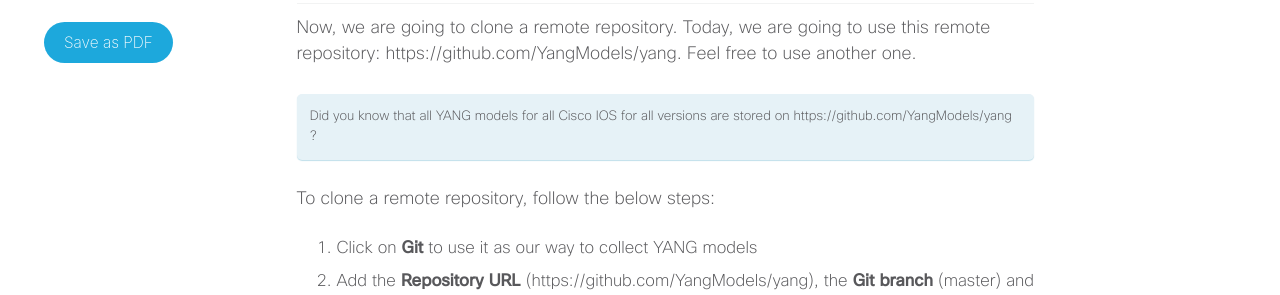
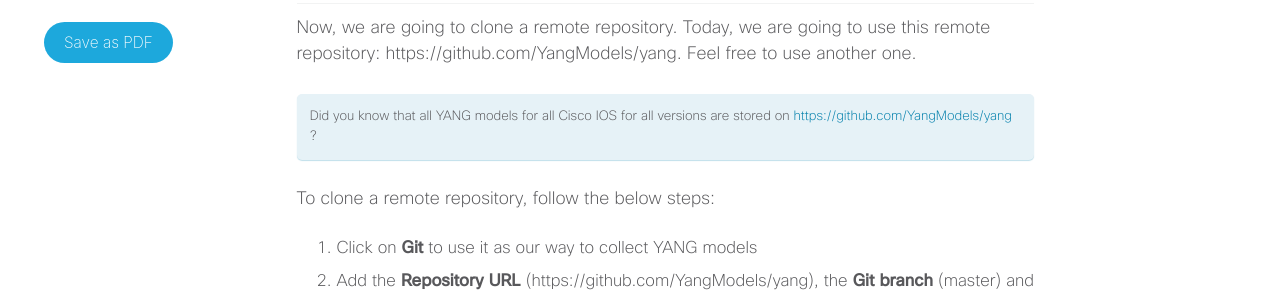
Before and after one commit to xrdocs/programmability, a Jekyll site: the page built from _tutorials/do-you-speak-yang.md, in a window 1280 px wide and 900 px high, scrolled down 2233 px. Shown: the part 150-445 px from the top of the window. Built offline with Jekyll 4.4.1, drawn with Linux system fonts in a browser that asks for light colours; comment, search, counter and statistics services are not loaded; part of the change alters nothing that is shown.

Commit message:
cloning repo

```diff
--- a/_tutorials/do-you-speak-yang.md
+++ b/_tutorials/do-you-speak-yang.md
@@ -71,7 +71,7 @@ To add a new YANG repository, from which we can sync our YANG models, here are t
 
 Now, we are going to clone a remote repository. Today, we are going to use this remote repository: https://github.com/YangModels/yang. Feel free to use another one.
 
-Did you know that all YANG models for all Cisco IOS for all versions are stored on https://github.com/YangModels/yang ?
+Did you know that all YANG models for all Cisco IOS for all versions are stored on [https://github.com/YangModels/yang](https://github.com/YangModels/yang) ?
 {: .notice--info}
 
 To clone a remote repository, follow the below steps:
```
